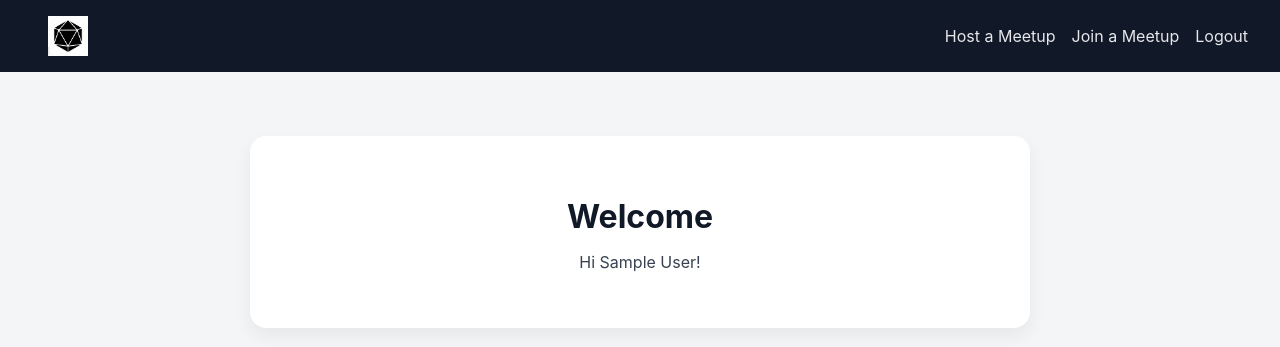
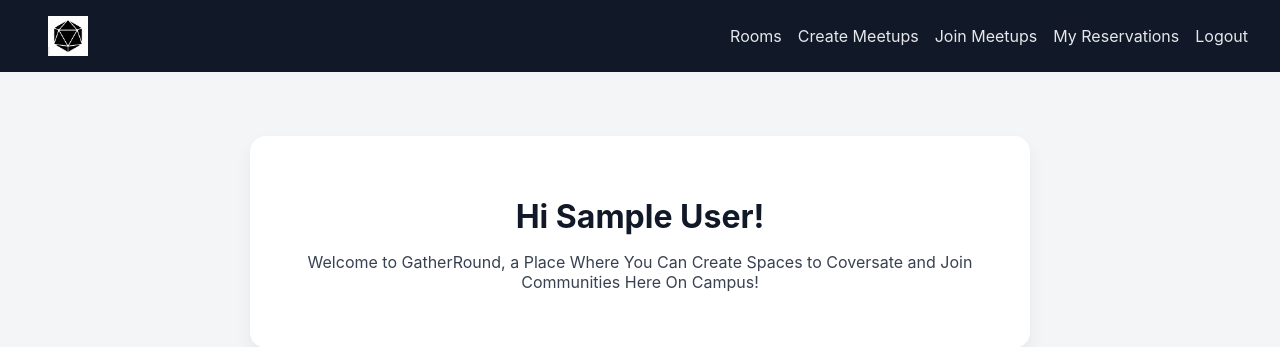
Before and after one commit to acast872/CSCI-3340-course-project, a Django app: page / in a window 1280 px wide. Shown: the top 347 px of the page. Run offline with Django 5.2, Linux system fonts and the light colour scheme; the visitor is signed in with stand-in values (Sample User, id 1).

Commit message:
Updates to Home Page Welcome Message and Navbar

```diff
--- a/bookings/templates/bookings/base.html
+++ b/bookings/templates/bookings/base.html
@@ -21,7 +21,7 @@
 
         <nav>
             <a href="{% url 'room_list' %}">Rooms</a>
-            <a href="{% url 'create_meetup' %}">Create Meetup</a>
+            <a href="{% url 'create_meetup' %}">Create Meetups</a>
             <a href="{% url 'join_meetups' %}">Join Meetups</a>
             <a href="{% url 'my_reservations' %}">My Reservations</a>
 
--- a/templates/base.html
+++ b/templates/base.html
@@ -20,8 +20,10 @@
 
       <nav>
         {% if user.is_authenticated %}
-          <a href="{% url 'create_meetup' %}">Host a Meetup</a>
-          <a href="{% url 'join_meetups' %}">Join a Meetup</a>
+          <a href="{% url 'room_list' %}">Rooms</a>
+          <a href="{% url 'create_meetup' %}">Create Meetups</a>
+          <a href="{% url 'join_meetups' %}">Join Meetups</a>
+          <a href="{% url 'my_reservations' %}">My Reservations</a>
 
           <form action="{% url 'logout' %}" method="post" class="logout-form">
             {% csrf_token %}
--- a/templates/home.html
+++ b/templates/home.html
@@ -2,10 +2,10 @@
 {% block title %}Home{% endblock %}
 {% block content %}
 <div class="home-container">
-  <h1>Welcome</h1>
 
   {% if user.is_authenticated %}
-    <p class="home-text">Hi {{user.first_name}} {{user.last_name}}!</p>
+    <h1>Hi {{user.first_name}} {{user.last_name}}!</h1>
+    <p class="home-text">Welcome to GatherRound, a Place Where You Can Create Spaces to Coversate and Join Communities Here On Campus!</p>
   {% else %}
     <p class="home-text">
       <a href="{% url 'login' %}">Log In</a>
```
